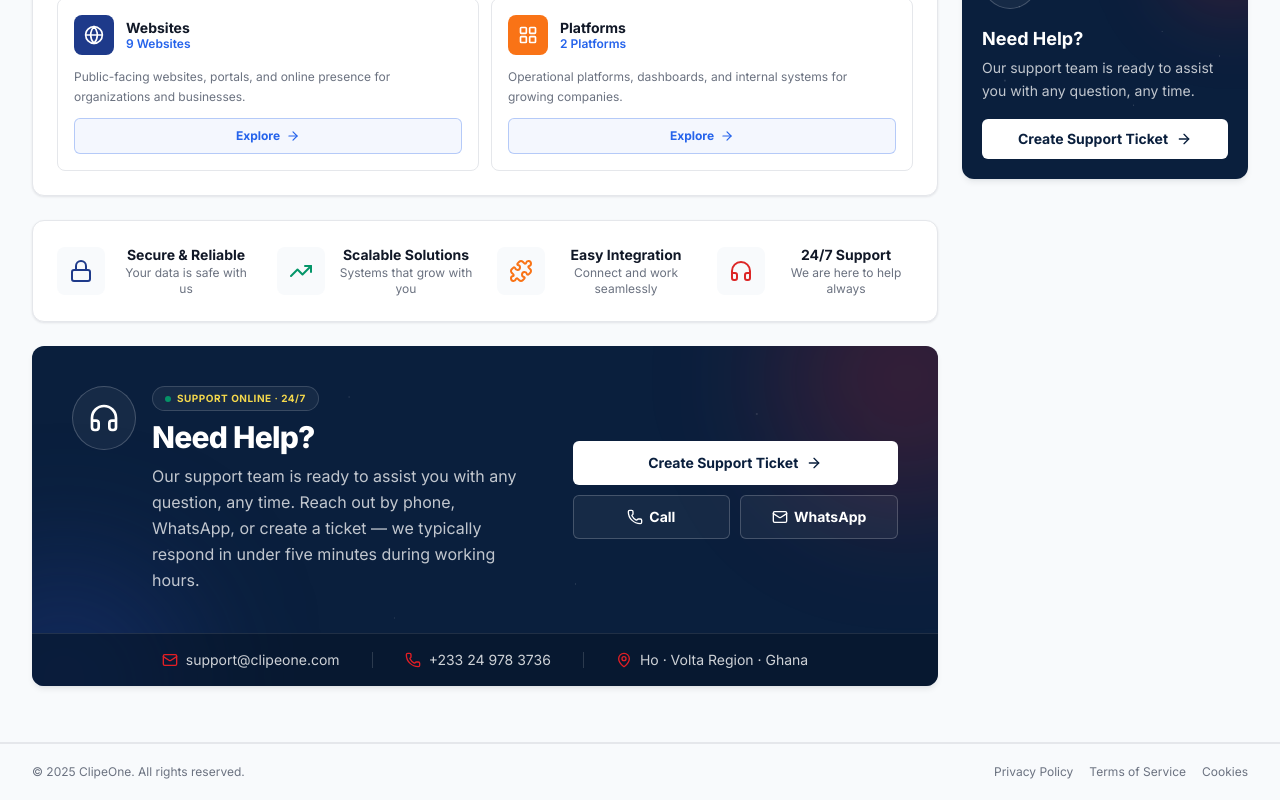
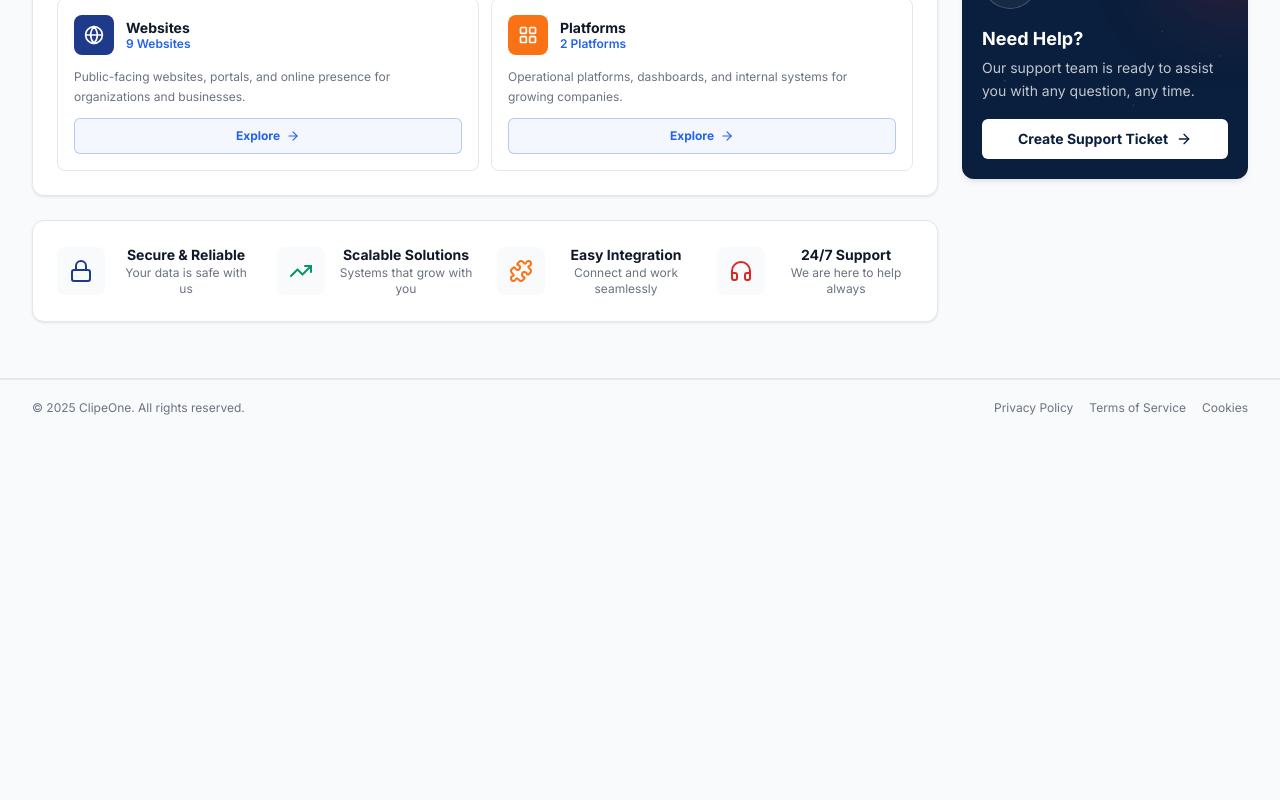
Before and after one commit to lilromeo2290/clipeone_platform, a Next.js app: page / in a window 1280 px wide. Shown: the part 1239-2039 px from the top of the page. After the commit the page ends 1675 px from the top, so only its background shows below. Built offline with nearby package versions, Linux system fonts and the light colour scheme.

Commit message:
auto: 2026-09-03 23:37:59 — M  src/app/page.tsx|

```diff
--- a/src/app/page.tsx
+++ b/src/app/page.tsx
@@ -7,7 +7,6 @@ import { ExploreApplications } from "@/components/clipeone/explore-applications"
 import { TrustBar } from "@/components/clipeone/trust-bar";
 import { Sidebar } from "@/components/clipeone/sidebar";
 import { AppFooter } from "@/components/clipeone/app-footer";
-import { NeedHelpBanner } from "@/components/clipeone/need-help-banner";
 
 export default function Home() {
   return (
@@ -23,7 +22,6 @@ export default function Home() {
               <MyApplications />
               <ExploreApplications />
               <TrustBar />
-              <NeedHelpBanner />
             </div>
 
             {/* Right sidebar */}
```
